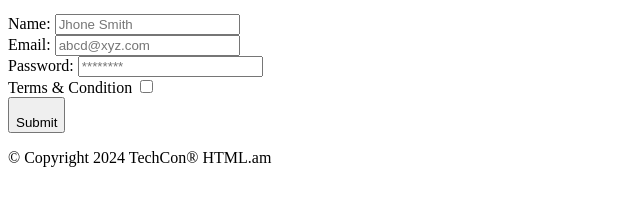
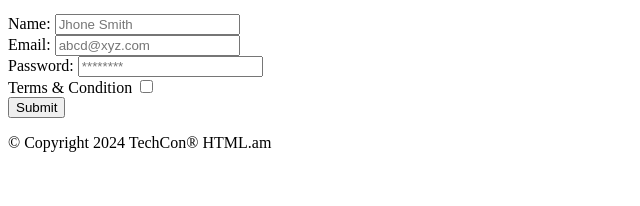
Before and after one commit to habibsadam/TechCon_HTML, a plain HTML site: page techcon_website/register.html in a window 1280 px wide. Shown: the part 154-360 px from the top of the page, without its empty margins (0-640 px from the left). Drawn offline with Linux system fonts and the light colour scheme.

Commit message:
smtbtnchng

```diff
--- a/techcon_website/register.html
+++ b/techcon_website/register.html
@@ -28,11 +28,9 @@
                     <input type="password" id="password" name="password" placeholder="********"><br>
                     <label for "Terms&Condition">Terms & Condition</label>
                     <input type="checkbox" id="Terms&Condition" name="Terms&Condtion"><br>
+                </form>
+                    <button type="submit" id="submitButton" value="submit" Register Now>Submit</button>
 
-                    <button type="submit" id="submitButton" value="submit" Register Now><br>
-              Submit
-          </button>
-                </form>
             </main>
             <footer>
                 <p>
```
